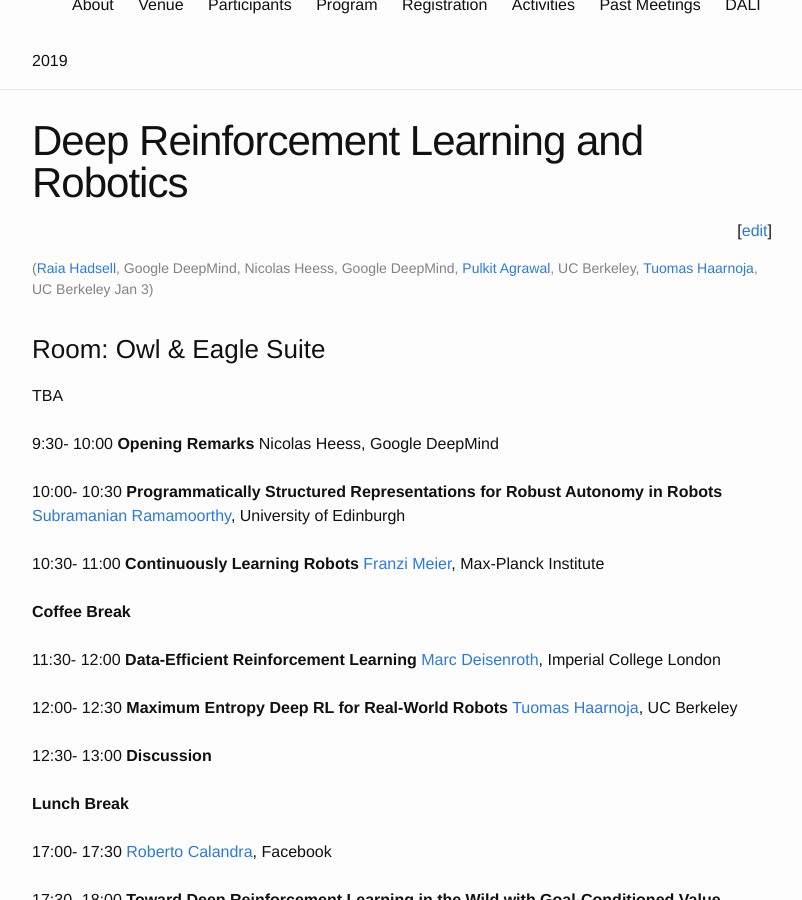
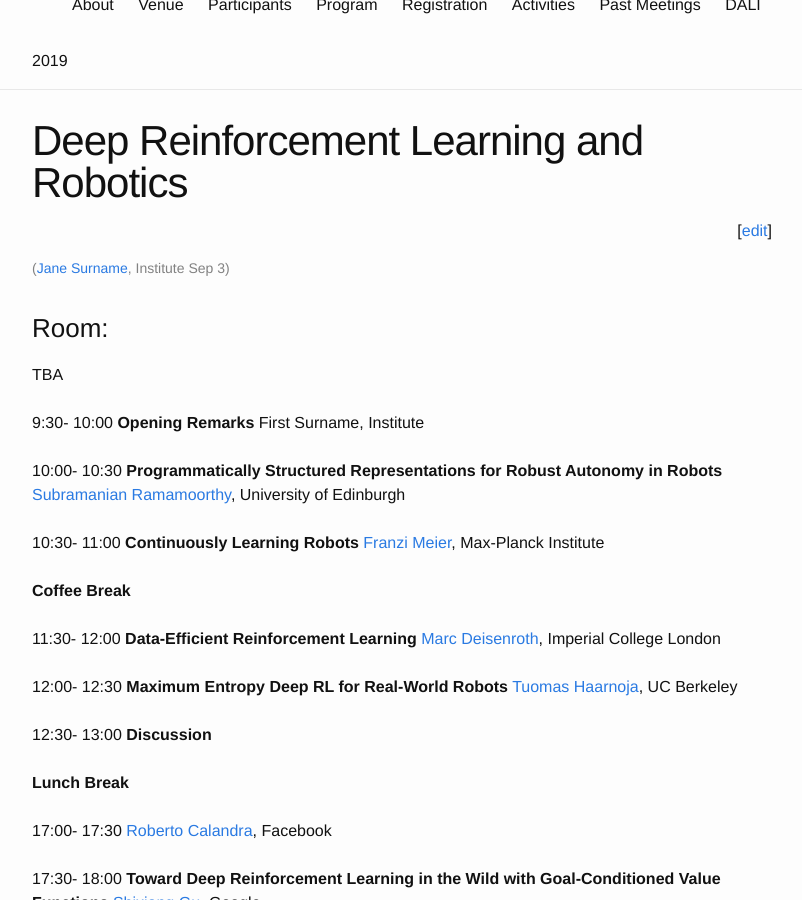
Before and after one commit to dalimeeting/dalimeeting.github.io, a Jekyll site: the page built from _posts/2019-09-03-workshop-one.md, in a window 1280 px wide and 900 px high, scrolled down 374 px. Shown: the whole window, without its empty margins (238-1040 px from the left). Built offline with Jekyll 4.4.1, drawn with Linux system fonts in a browser that asks for light colours.

Commit message:
Update and rename 2019-01-03-workshop-DeepRL.md to 2019-09-03-workshop-one.md

```diff
--- a/_posts/2019-01-03-workshop-DeepRL.md
+++ b/_posts/2019-09-03-workshop-one.md
@@ -4,31 +4,20 @@ layout: multitrack
 abstract: "TBA"
 organizer_url:
 categories:
-- dali2019
+- dali2019b
 organizers:
-- given: Raia
-  family: Hadsell
-  url: http://raiahadsell.com/index.html
-  institute: Google DeepMind
-- given: Nicolas
-  family: Heess
-  institute: Google DeepMind
-- given: Pulkit
-  family: Agrawal
-  url: http://people.eecs.berkeley.edu/~pulkitag/
-  institute: UC Berkeley
-- given: Tuomas
-  family: Haarnoja
-  url: https://people.eecs.berkeley.edu/~haarnoja/
-  institute: UC Berkeley
-room: "Owl & Eagle Suite"
+- given: Jane
+  family: Surname
+  url: http://url.com
+  institute: Institute
+room: ""
 show_abstracts: false
 talks:
 - title: "Opening Remarks"
   author:
-  - given: Nicolas
-    family: Heess
-    institute: Google DeepMind
+  - given: First
+    family: Surname
+    institute: Institute
   start: "9:30"
   end: "10:00"
 - title: "Programmatically Structured Representations for Robust Autonomy in Robots"
```
